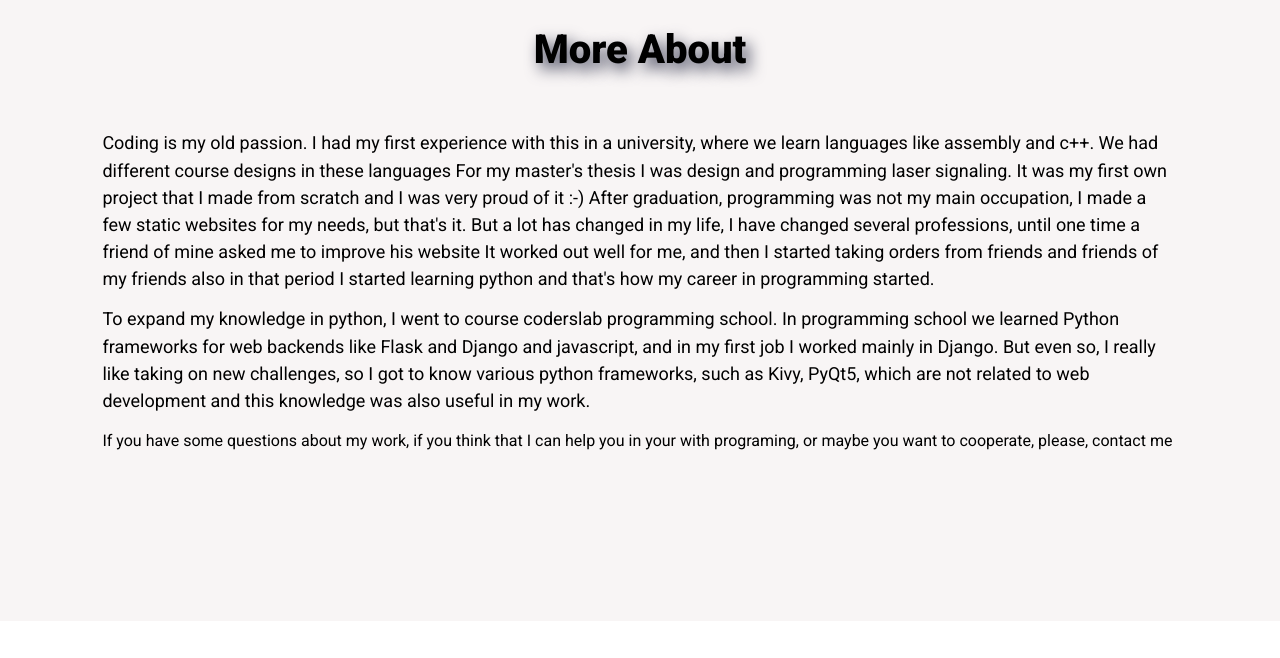
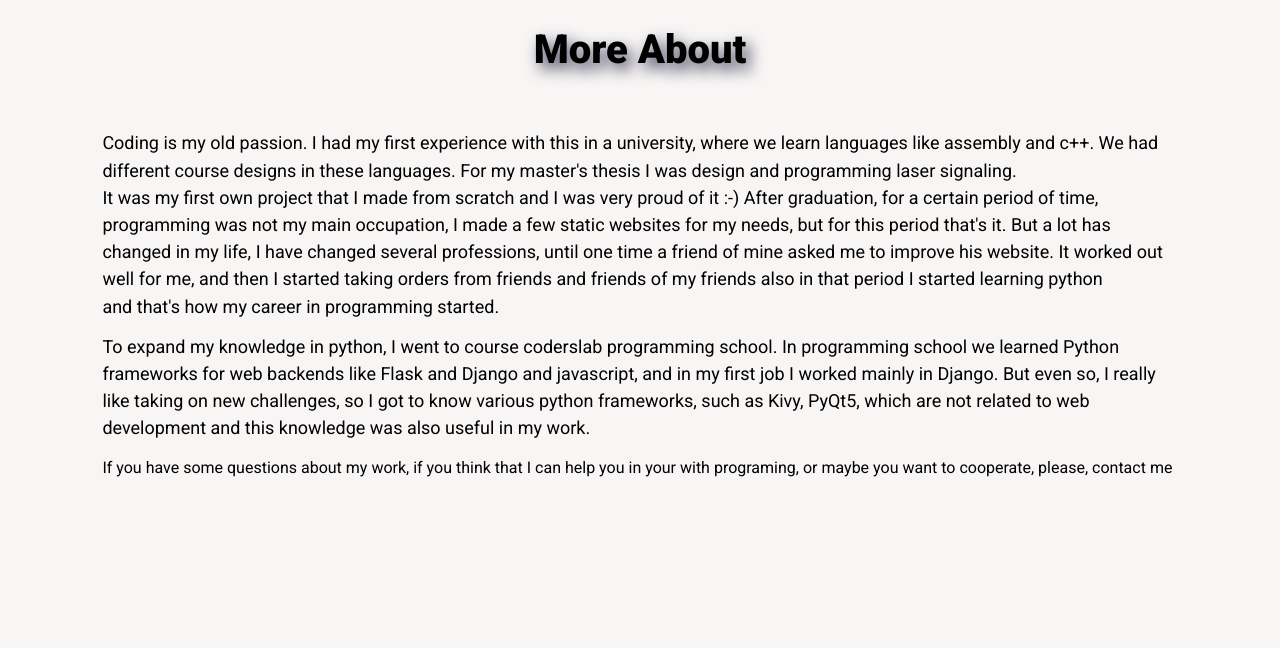
Before and after one commit to artur24814/ArturYurchenko.github.io, a plain HTML site: page index.html in a window 1280 px wide. Shown: the part 1020-1678 px from the top of the page. Drawn offline with nearby package versions, Linux system fonts and the light colour scheme.

Commit message:
Change about sections

```diff
--- a/index.html
+++ b/index.html
@@ -47,11 +47,12 @@
        <h2 style="margin: 50px">More About</h2>
        <p style="font-size: 18px;">
          Coding is my old passion. I had my first experience with this in a university, where we learn languages like assembly and c++.
-         We had different course designs in these languages
-         For my master's thesis I was design and programming laser signaling. It was my first own project that I made from scratch and I was very proud of it :-)
-         After graduation, programming was not my main occupation, I made a few static websites for my needs, but that's it.
-         But a lot has changed in my life, I have changed several professions, until one time a friend of mine asked me to improve his website
-         It worked out well for me, and then I started taking orders from friends and friends of my friends also in that period I started learning python and that's how my career in programming started.
+         We had different course designs in these languages.
+         For my master's thesis I was design and programming laser signaling. <br>It was my first own project that I made from scratch and I was very proud of it :-)
+         After graduation, for a certain period of time, programming was not my main occupation, I made a few static websites for my needs, but for this period that's it.
+         But a lot has changed in my life, I have changed several professions, until one time a friend of mine asked me to improve his website.
+         It worked out well for me, and then I started taking orders from friends and friends of my friends
+         also in that period I started learning python <br>and that's how my career in programming started.
        </p>
        <p style="font-size: 18px;">
          To expand my knowledge in python, I went to course coderslab programming school.
```
